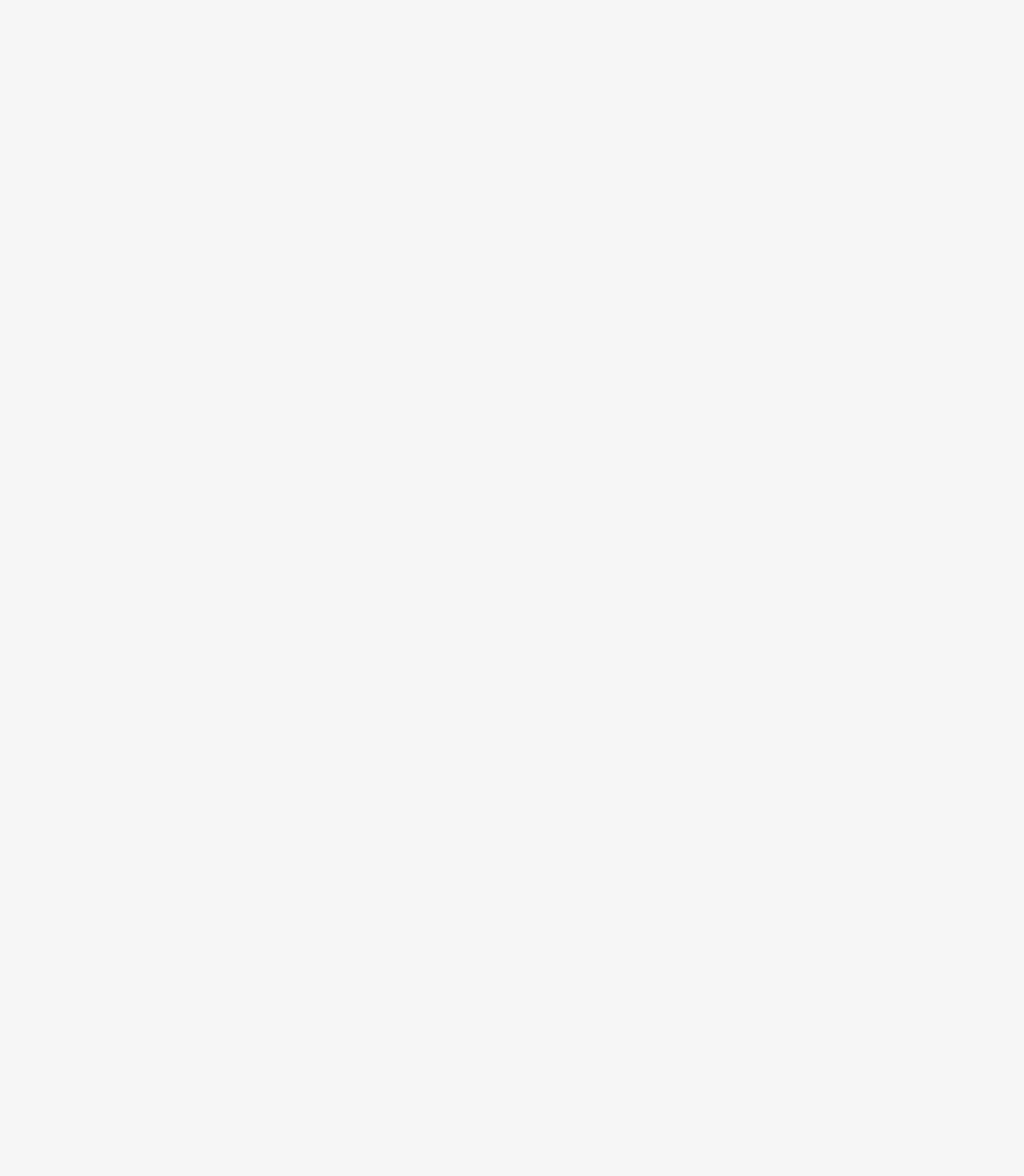
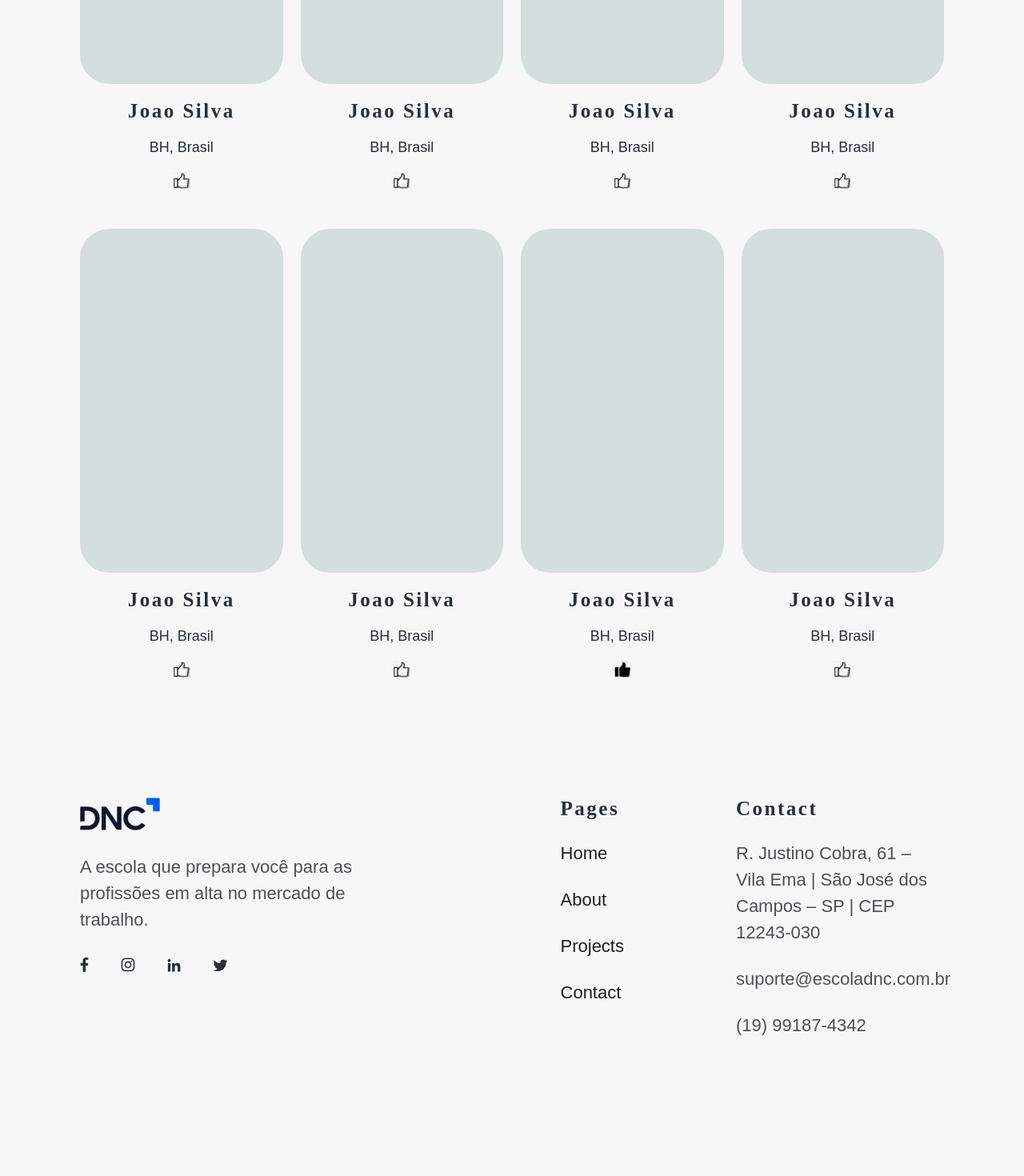
Before and after one commit to reginaldo-miranda/dncMateria_4, a React (Vite) app in the folder dncMateria4/: page /projects in a window 1280 px wide. Shown: the part 1220-2690 px from the top of the page at 80% size. Before the commit the page ends 800 px from the top, so only its background shows below. Built offline with nearby package versions, Linux system fonts and the light colour scheme; a web font is replaced by a local one.

Commit message:
pagina about

```diff
--- a/dncMateria4/src/components/Footer/Footer.jsx
+++ b/dncMateria4/src/components/Footer/Footer.jsx
@@ -15,7 +15,7 @@
     return (
         <footer>
             <div className="container">
-                <div className="d-flex jc-space-between">
+                <div className="d-flex jc-space-between mobile-fd-column">
                     <div className="footer-logo-col">
                         <img src={logo} className='footer-logo' alt="Logo"/>
                         <p className="grey-1-color">A escola que prepara você para as profissões em
@@ -36,7 +36,7 @@
                             </a>
                          </div>
                     </div>
-                    <div className ='d-flex'>
+                    <div className ='d-flex mobile-fd-column'>
                          <div className="footer-col">
                             <h3>Pages</h3>
                             <ul>
--- a/dncMateria4/src/components/Hero/Hero.css
+++ b/dncMateria4/src/components/Hero/Hero.css
@@ -5,6 +5,7 @@
     border-radius: 70px;
     height: 708px;
     padding: 50px;
+
 }
 
 .hero h1{
--- a/dncMateria4/src/components/ProjectsList/ProjectsList.css
+++ b/dncMateria4/src/components/ProjectsList/ProjectsList.css
@@ -30,6 +30,7 @@
   background-position: center;
   background-size: cover;
   border-radius: 37px;
+  background-color: rgb(213, 221, 221);
   height: 430px;
   width: 100%;
 
--- a/dncMateria4/src/components/ProjectsList/ProjectsList.jsx
+++ b/dncMateria4/src/components/ProjectsList/ProjectsList.jsx
@@ -1,4 +1,5 @@
 import './ProjectsList.css'
+
 
 // assets
 import likedFilled from '../../assets/like_ok.svg'
@@ -19,49 +20,49 @@
                     <div className='thumb .tertiary-background'></div>
                     <h3>Joao Silva</h3>
                     <p>BH, Brasil</p>
-                    <img src={like} />
+                    <img src={like} height="20px" />
                 </div>
                 <div className='project-card d-flex jc-center al-center fd-column'>
                     <div className='thumb .tertiary-background'></div>
                     <h3>Joao Silva</h3>
                     <p>BH, Brasil</p>
-                    <img src={like} />
+                    <img src={like} height="20px" />
                 </div>
                 <div className='project-card d-flex jc-center al-center fd-column'>
                     <div className='thumb .tertiary-background'></div>
                     <h3>Joao Silva</h3>
                     <p>BH, Brasil</p>
-                    <img src={like} />
+                    <img src={like} height="20px" />
                 </div>
                 <div className='project-card d-flex jc-center al-center fd-column'>
                     <div className='thumb .tertiary-background'></div>
                     <h3>Joao Silva</h3>
                     <p>BH, Brasil</p>
-                    <img src={like} />
+                    <img src={like} height="20px" />
                 </div>
                 <div className='project-card d-flex jc-center al-center fd-column'>
                     <div className='thumb .tertiary-background'></div>
                     <h3>Joao Silva</h3>
                     <p>BH, Brasil</p>
-                    <img src={like} />
+                    <img src={like} height="20px" />
                 </div>
                 <div className='project-card d-flex jc-center al-center fd-column'>
                     <div className='thumb .tertiary-background'></div>
                     <h3>Joao Silva</h3>
                     <p>BH, Brasil</p>
-                    <img src={like} />
+                    <img src={like} height="20px" />
                 </div>
                 <div className='project-card d-flex jc-center al-center fd-column'>
                     <div className='thumb .tertiary-background'></div>
                     <h3>Joao Silva</h3>
                     <p>BH, Brasil</p>
-                    <img src={like} />
+                    <img src={likedFilled} height="20px" />
                 </div>
                 <div className='project-card d-flex jc-center al-center fd-column'>
                     <div className='thumb .tertiary-background'></div>
                     <h3>Joao Silva</h3>
                     <p>BH, Brasil</p>
-                    <img src={like} />
+                    <img src={like}  height="20px"/>
                 </div>
 
            </div>
--- a/dncMateria4/src/pages/About.jsx
+++ b/dncMateria4/src/pages/About.jsx
@@ -1,8 +1,17 @@
+import Banner from "../components/Banner/Banner";
+import Header from "../components/header/Header";
+import Footer from "../components/Footer/Footer";
+import ProjectsList from "../components/ProjectsList/ProjectsList";
+
 function About(){
     return (
         <>
-          <h1>About</h1>
-          <p>Subtitl About</p>
+         <Header/>
+          < Banner title="About" image="about.png"/>
+          <div className="container">
+              -----------
+          </div>
+          <Footer/>
         </>
     )
 }
--- a/dncMateria4/src/pages/Projects.jsx
+++ b/dncMateria4/src/pages/Projects.jsx
@@ -1,8 +1,20 @@
+import Banner from "../components/Banner/Banner";
+import Header from "../components/header/Header";
+import Hero  from "../components/Hero/Hero";
+import Footer from "../components/Footer/Footer";
+import ProjectsList from "../components/ProjectsList/ProjectsList";
+
+
 function Projects(){
     return (
         <>
-          <h1>Projects</h1>
-          <p>Subtitle projects</p>
+          <Header/>
+          < Banner title="Projects" image="projects.svg"/>
+          <div className="container">
+
+              <ProjectsList />
+          </div>
+          <Footer/>
         </>
     )
 }
```
